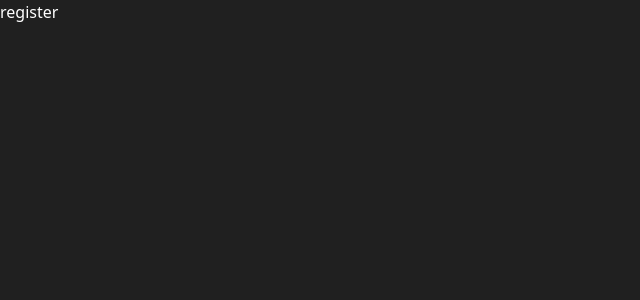
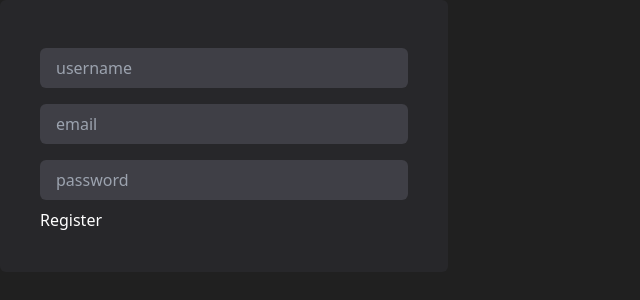
Before and after one commit to GersonCalo/PersonalMultitools, a React (Vite) app in the folder client/: page /register in a window 1280 px wide. Shown: the top 300 px of the page, without its empty margins (0-640 px from the left). Built offline with nearby package versions, Linux system fonts and the light colour scheme.

Commit message:
create a login and register simple pages

```diff
--- a/client/package.json
+++ b/client/package.json
@@ -12,6 +12,7 @@
   "dependencies": {
     "react": "^18.3.1",
     "react-dom": "^18.3.1",
+    "react-hook-form": "^7.53.2",
     "react-router-dom": "^6.28.0"
   },
   "devDependencies": {
--- a/client/src/App.jsx
+++ b/client/src/App.jsx
@@ -1,12 +1,14 @@
 import {BrowserRouter, Route, Routes} from 'react-router-dom'
+import RegisterPage from './pages/RegisterPage'
+import LoginPage from './pages/LoginPage'
 
 function App () {
   return (
     <BrowserRouter>
       <Routes>
         <Route path="/" element={<h1>Home</h1>} />
-        <Route path="/login" element={<h1>login</h1>} />
-        <Route path="/register" element={<h1>register</h1>} />
+        <Route path="/login" element={<LoginPage />} />
+        <Route path="/register" element={<RegisterPage />} />
         <Route path="/tasks" element={<h1>tasks pages</h1>} />
         <Route path="/add-task" element={<h1>add task</h1>} />
         <Route path="/tasks/:id" element={<h1>uodate task</h1>} />
--- /dev/null
+++ b/client/src/pages/LoginPage.jsx
@@ -0,0 +1,7 @@
+function LoginPage() {
+  return (
+    <div>LoginPage</div>
+  )
+}
+
+export default LoginPage
--- /dev/null
+++ b/client/src/pages/RegisterPage.jsx
@@ -0,0 +1,39 @@
+import { useForm } from "react-hook-form";
+
+function RegisterPage() {
+  const { register, handleSubmit } = useForm();
+
+  return (
+    <>
+      <div className="bg-zinc-800 max-w-md p-10 rounded-md">
+        <form
+          onSubmit={handleSubmit((values) => {
+            console.log(values);
+          })}
+        >
+          <input
+            type="text"
+            {...register("username", { required: true })}
+            className="w-full bg-zinc-700 text-white px-4 py-2 rounded-md my-2"
+            placeholder="username"
+          />
+          <input
+            type="email"
+            {...register("email", { required: true })}
+            className="w-full bg-zinc-700 text-white px-4 py-2 rounded-md my-2"
+            placeholder="email"
+          />
+          <input
+            type="password"
+            {...register("password", { required: true })}
+            className="w-full bg-zinc-700 text-white px-4 py-2 rounded-md my-2"
+            placeholder="password"
+          />
+          <button type="submit">Register</button>
+        </form>
+      </div>
+    </>
+  );
+}
+
+export default RegisterPage;
```
Also changed, not shown: 1 other file (tests, documents, lock files or other folders).
